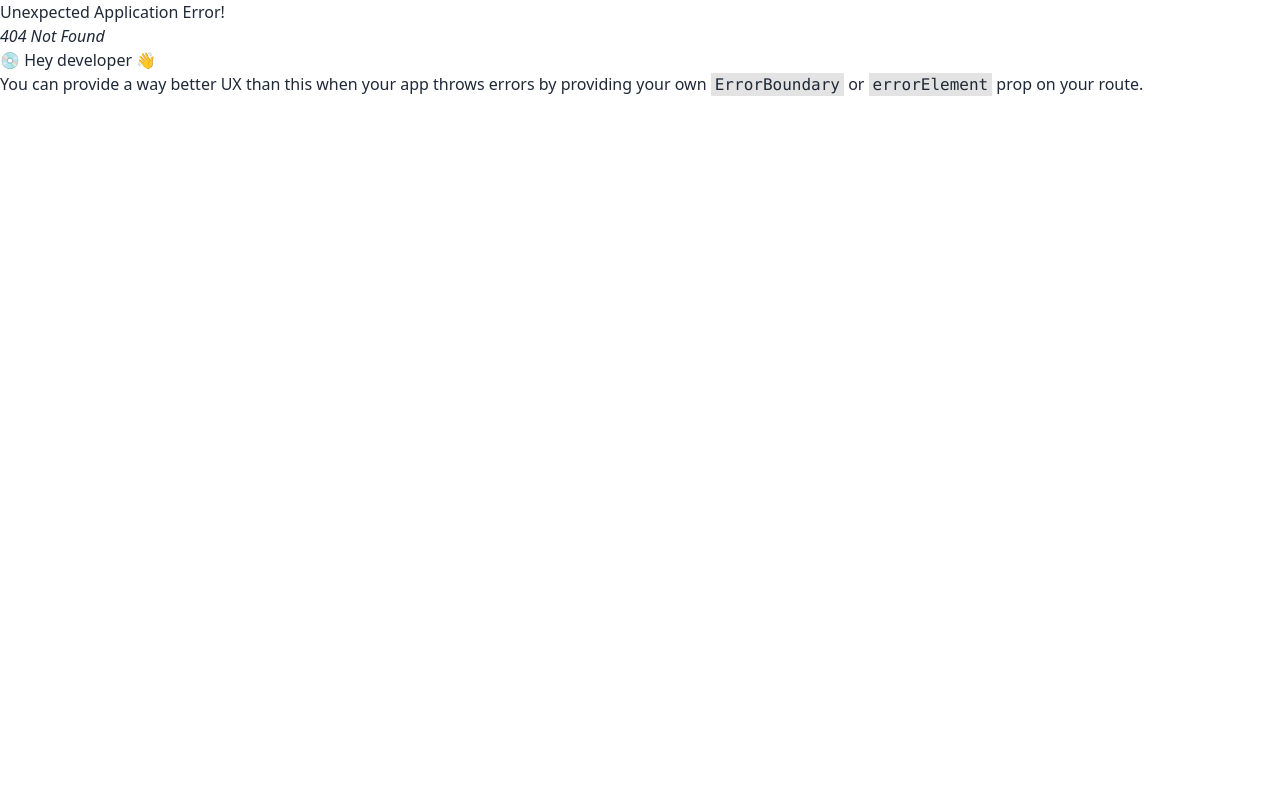
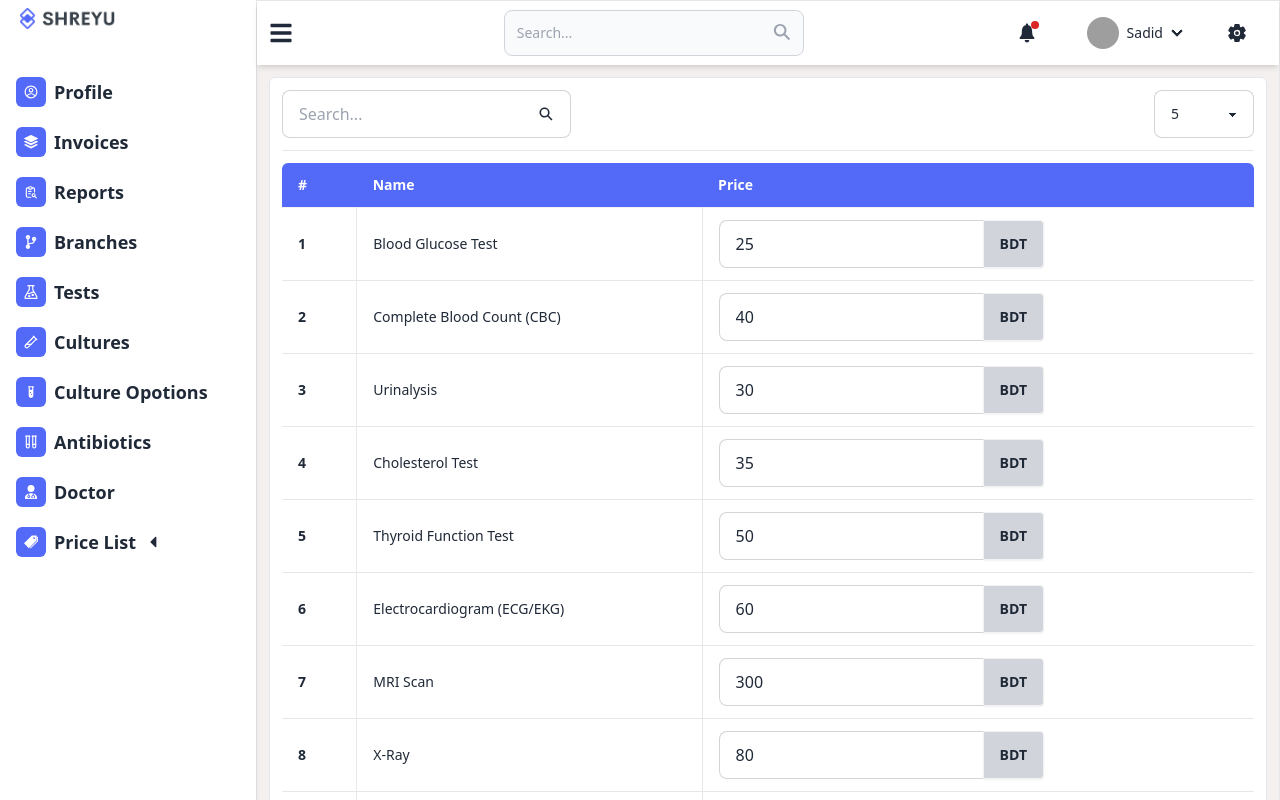
Before and after one commit to sadid56/-recruiter_internship_task, a React (Vite) app: page /dashboard/list-test in a window 1280 px wide. Before the commit this address had no page. Shown: the top 800 px of the page. Built offline with nearby package versions, Linux system fonts and the light colour scheme; grey boxes are pictures that could not be loaded.

Commit message:
added a list design page

```diff
--- /dev/null
+++ b/public/list-culture.json
@@ -0,0 +1,52 @@
+[
+    {
+        "id": 1,
+        "name": "Blood Culture",
+        "price": 80.00
+    },
+    {
+        "id": 2,
+        "name": "Urine Culture",
+        "price": 50.00
+    },
+    {
+        "id": 3,
+        "name": "Stool Culture",
+        "price": 60.00
+    },
+    {
+        "id": 4,
+        "name": "Throat Swab Culture",
+        "price": 45.00
+    },
+    {
+        "id": 5,
+        "name": "Nasal Swab Culture",
+        "price": 40.00
+    },
+    {
+        "id": 6,
+        "name": "Wound Culture",
+        "price": 55.00
+    },
+    {
+        "id": 7,
+        "name": "Sputum Culture",
+        "price": 65.00
+    },
+    {
+        "id": 8,
+        "name": "CSF Culture",
+        "price": 70.00
+    },
+    {
+        "id": 9,
+        "name": "Ear Swab Culture",
+        "price": 45.00
+    },
+    {
+        "id": 10,
+        "name": "Eye Swab Culture",
+        "price": 45.00
+    }
+]
--- /dev/null
+++ b/public/price-test.json
@@ -0,0 +1,42 @@
+[
+    {
+        "name": "Blood Glucose Test",
+        "price": 25.00
+    },
+    {
+        "name": "Complete Blood Count (CBC)",
+        "price": 40.00
+    },
+    {
+        "name": "Urinalysis",
+        "price": 30.00
+    },
+    {
+        "name": "Cholesterol Test",
+        "price": 35.00
+    },
+    {
+        "name": "Thyroid Function Test",
+        "price": 50.00
+    },
+    {
+        "name": "Electrocardiogram (ECG/EKG)",
+        "price": 60.00
+    },
+    {
+        "name": "MRI Scan",
+        "price": 300.00
+    },
+    {
+        "name": "X-Ray",
+        "price": 80.00
+    },
+    {
+        "name": "Stool Culture",
+        "price": 45.00
+    },
+    {
+        "name": "Pap Smear",
+        "price": 55.00
+    }
+]
--- /dev/null
+++ b/src/pages/Dashboard/listCulture/ListCulture.jsx
@@ -0,0 +1,70 @@
+import { IoSearchSharp } from "react-icons/io5";
+import fakeData from "../../../../public/list-culture.json";
+
+const ListCulture = () => {
+  return (
+    <section className="mx-3 mt-3 border rounded-md p-3 bg-white">
+      {/* search & page count */}
+      <div className="flex w-full justify-between items-center">
+        <label className="input input-bordered flex items-center gap-2 max-w-xs">
+          <input type="text" className="grow" placeholder="Search..." />
+          <IoSearchSharp />
+        </label>
+        <select className="select select-bordered w-full max-w-[100px]">
+          <option selected>5</option>
+          <option>10</option>
+          <option>20</option>
+        </select>
+      </div>
+      <hr className="my-3 " />
+      <div className="overflow-x-auto  rounded-md">
+        <table className="table ">
+          <thead className="bg-primary py-4 rounded-md">
+            <tr className="text-white text-sm">
+              <th>#</th>
+              <th>Name</th>
+              <th>Price</th>
+            </tr>
+          </thead>
+          <tbody>
+            {fakeData.map((test, i) => (
+              <tr
+                key={i}
+                className="hover:bg-gray-200 rounded border-b border-gray-200">
+                <th className="border-r border-gray-200">{i + 1}</th>
+                <td className="border-r border-gray-200">{test.name}</td>
+                <td>
+                  <div className="join">
+                    <input
+                      className="input input-bordered join-item"
+                      type="number"
+                      defaultValue={test.price}
+                    />
+                    <button className="btn join-item rounded-r bg-gray-300">
+                      BDT
+                    </button>
+                  </div>
+                </td>
+              </tr>
+            ))}
+          </tbody>
+        </table>
+        <button className="btn bg-primary text-white mt-5">Save</button>
+        {/* pagination */}
+        <div className="w-ful flex justify-center">
+          <div className="join border rounded-none my-5">
+            <button className="join-item btn">«</button>
+            <button className="join-item btn bg-primary text-white rounded-md">
+              1
+            </button>
+            <button className="join-item btn">2</button>
+            <button className="join-item btn">3</button>
+            <button className="join-item btn">»</button>
+          </div>
+        </div>
+      </div>
+    </section>
+  );
+};
+
+export default ListCulture;
--- /dev/null
+++ b/src/pages/Dashboard/listTest/ListTest.jsx
@@ -0,0 +1,20 @@
+/* eslint-disable react/prop-types */
+
+
+const ListTest = ({test, i}) => {
+    const {name, price} = test;
+    return (
+        <tr className="hover:bg-gray-200 rounded border-b border-gray-200">
+      <th className="border-r border-gray-200">{i + 1}</th>
+      <td className="border-r border-gray-200">{name}</td>
+      <td>
+      <div className="join">
+  <input className="input input-bordered join-item" type="number" defaultValue={price}/>
+  <button className="btn join-item rounded-r bg-gray-300">BDT</button>
+</div>
+      </td>
+    </tr>
+    );
+};
+
+export default ListTest;
--- /dev/null
+++ b/src/pages/Dashboard/listTest/ListTests.jsx
@@ -0,0 +1,53 @@
+import { IoSearchSharp } from "react-icons/io5";
+import ListTest from "./ListTest";
+import fakeData from "../../../../public/price-test.json"
+const ListTests = () => {
+    return (
+        <section className="mx-3 mt-3 border rounded-md p-3 bg-white">
+        {/* search & page count */}
+        <div className="flex w-full justify-between items-center">
+          <label className="input input-bordered flex items-center gap-2 max-w-xs">
+            <input type="text" className="grow" placeholder="Search..." />
+            <IoSearchSharp />
+          </label>
+          <select className="select select-bordered w-full max-w-[100px]">
+            <option selected>5</option>
+            <option>10</option>
+            <option>20</option>
+          </select>
+        </div>
+        <hr className="my-3 " />
+        <div className="overflow-x-auto  rounded-md">
+          <table className="table ">
+            <thead className="bg-primary py-4 rounded-md">
+              <tr className="text-white text-sm">
+                <th>#</th>
+                <th>Name</th>
+                <th>Price</th>
+              </tr>
+            </thead>
+            <tbody>
+              {fakeData.map((test, i) => (
+                <ListTest key={i} i={i} test={test} />
+              ))}
+            </tbody>
+          </table>
+                <button className="btn bg-primary text-white mt-5">Save</button>
+          {/* pagination */}
+          <div className="w-ful flex justify-center">
+          <div className="join border rounded-none my-5">
+            <button className="join-item btn">«</button>
+            <button className="join-item btn bg-primary text-white rounded-md">
+              1
+            </button>
+            <button className="join-item btn">2</button>
+            <button className="join-item btn">3</button>
+            <button className="join-item btn">»</button>
+          </div>
+          </div>
+        </div>
+      </section>
+    );
+};
+
+export default ListTests;
--- a/src/shared/Sideber/Sideber.jsx
+++ b/src/shared/Sideber/Sideber.jsx
@@ -13,13 +13,13 @@ import { RiTestTubeFill } from "react-icons/ri";
 import { FaRegCircleDot, FaUserDoctor } from "react-icons/fa6";
 import { IoPricetagsSharp } from "react-icons/io5";
 import { useState } from "react";
-import "./sideber.css"
+import "./sideber.css";
 
 const SidebarItem = ({ icon, text, isToggle, isHover, path }) => {
   // list style controler
   return (
-    <li  className="hover:bg-gray-200 p-2 rounded-md w-full">
-      <NavLink  to={path} className="flex items-center gap-2">
+    <li className="hover:bg-gray-200 p-2 rounded-md w-full">
+      <NavLink to={path} className="flex items-center gap-2">
         {icon({
           className: `text-[30px] p-2 bg-primary text-white rounded-md ${
             isToggle ? "block" : ""
@@ -51,9 +51,11 @@ const Sideber = ({ isToggle, isHover, setIsToggle }) => {
         </button>
       </div>
       {/* list */}
-      <ul id="nav"  className="mt-10 flex flex-col items-start gap-1 text-[18px] font-semibold">
+      <ul
+        id="nav"
+        className="mt-10 flex flex-col items-start gap-1 text-[18px] font-semibold">
         <SidebarItem
-          path={"/dashboard"}
+          path={"/dashboard/profile"}
           icon={CgProfile}
           text="Profile"
           isToggle={isToggle}
@@ -129,7 +131,9 @@ const Sideber = ({ isToggle, isHover, setIsToggle }) => {
             <span className={`${isToggle || isHover ? "block" : "hidden"}`}>
               Price List
             </span>{" "}
-            <span className={`${isToggle || isHover ? "block" : "hidden"}`}>{isTrue ? <FaCaretDown /> : <FaCaretLeft />}</span>
+            <span className={`${isToggle || isHover ? "block" : "hidden"}`}>
+              {isTrue ? <FaCaretDown /> : <FaCaretLeft />}
+            </span>
           </button>
           <ul
             className={`${
@@ -138,13 +142,23 @@ const Sideber = ({ isToggle, isHover, setIsToggle }) => {
                 : "hidden"
             }  `}>
             <li>
-              <Link className="flex items-center gap-1 hover:bg-gray-300 p-2 rounded-md">
-                <FaRegCircleDot /> <span className={`${isToggle || isHover ? "block" : "hidden"}`}>Test</span>
+              <Link
+                to={"/dashboard/list-test"}
+                className="flex items-center gap-1 hover:bg-gray-300 p-2 rounded-md">
+                <FaRegCircleDot />{" "}
+                <span className={`${isToggle || isHover ? "block" : "hidden"}`}>
+                  Test
+                </span>
               </Link>
             </li>
             <li>
-              <Link className="flex items-center gap-1 hover:bg-gray-300 p-2 rounded-md">
-                <FaRegCircleDot /> <span className={`${isToggle || isHover ? "block" : "hidden"}`}>Culture</span>
+              <Link
+                to={"/dashboard/list-culture"}
+                className="flex items-center gap-1 hover:bg-gray-300 p-2 rounded-md">
+                <FaRegCircleDot />{" "}
+                <span className={`${isToggle || isHover ? "block" : "hidden"}`}>
+                  Culture
+                </span>
               </Link>
             </li>
           </ul>
```
Also changed, not shown: src/Routers/Router.jsx (+30 -5 lines).
